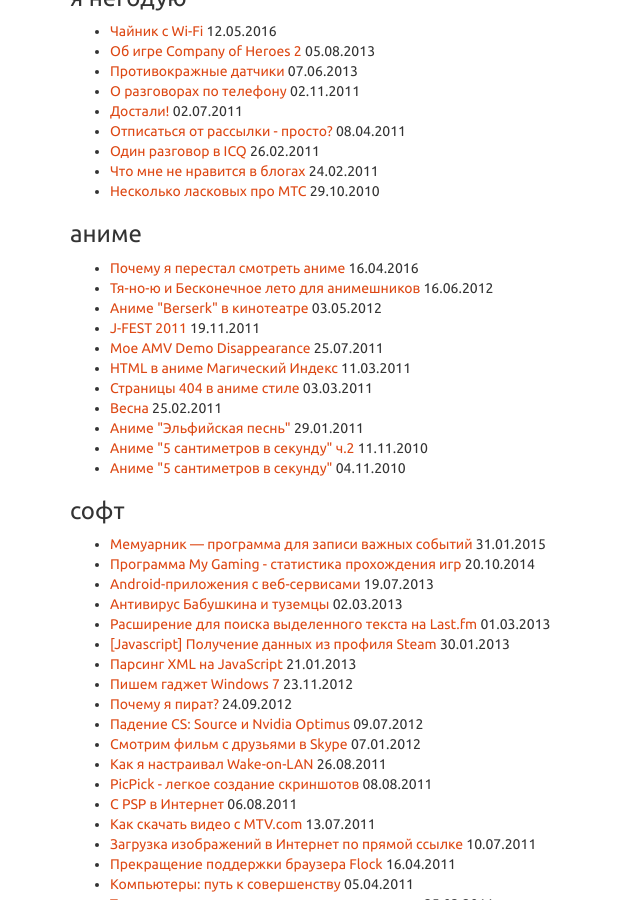
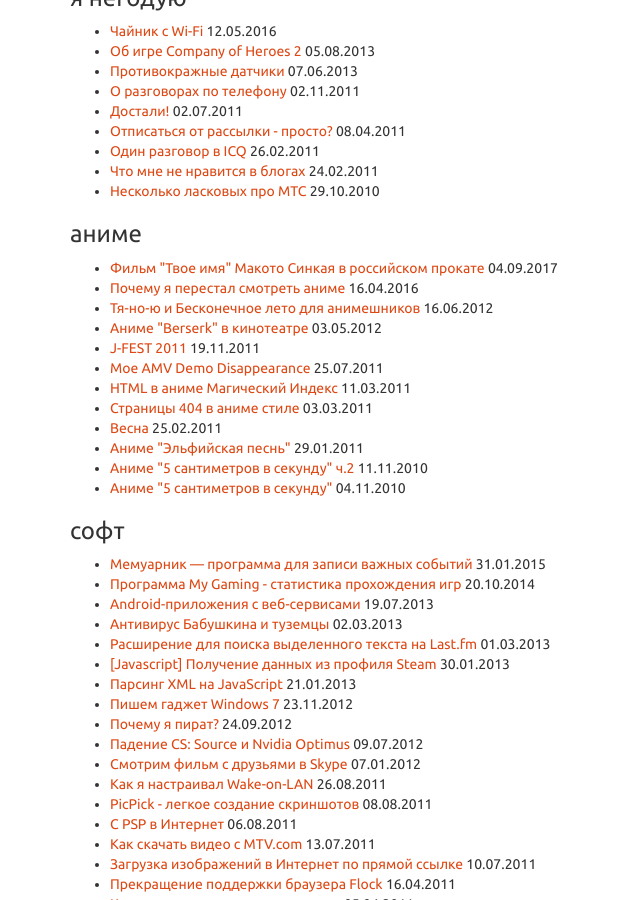
Before and after one commit to johnspade/static-blog, a Jekyll site: the page built from tags.html, in a window 1280 px wide and 900 px high, scrolled down 1680 px. Shown: the whole window, without its empty margins (0-640 px from the left). Built offline with Jekyll 4.4.1, drawn with Linux system fonts in a browser that asks for light colours; some of the changed lines change nothing that is shown.

Commit message:
Publish post № 192

```diff
--- a/_config.yml
+++ b/_config.yml
@@ -6,6 +6,7 @@ paginate: 4
 paginate_path: /pages/:num
 permalink: /posts/:title
 excerpt_separator: <a name="more"></a>
+future: true
 
 plugins:
   - jekyll-feed
--- /dev/null
+++ b/_posts/2017-09-04-192.html
@@ -0,0 +1,23 @@
+---
+layout: post
+title: |-
+  Фильм "Твое имя" Макото Синкая в российском прокате
+date: 2017-09-04 00:30:00
+description: |-
+  Об аниме Макото Синкая "Твое имя" (Kimi no na wa) в кинотеатрах России
+tags:
+  - аниме
+---
+
+<img src="http://i.imgur.com/9FYdGxI.jpg" class="img-responsive center-block" />
+<br />
+<p>
+	В детстве я говорил: "Когда у меня будет свой компьютер, на нем всегда будет аниме Макото Синкая "5 сантиметров в секунду" и игра Counter-Strike 1.6". Это были две вещи, которые я тогда любил больше всего (или нет). С тех пор прошло много лет, список любимых вещей сильно изменился, но я часто играю в Counter-Strike: Global Offensive, и недавно смотрел в кинотеатре фильм "Твое имя" Макото Синкая. Фильм собрал восторженные отзывы критиков и зрителей, был в прокате по всему миру и стал самым кассовым аниме в истории. Советую сходить посмотреть, потому что аниме на больших экранах России бывает нечасто, этот фильм превосходен, поэтому у вас есть отличный повод побывать на нем в кинотеатре. Тем более что больше аниме в кинотеатрах мы не увидим, ибо прокатное удостоверение для зарубежных фильмов теперь стоит 5 миллионов (спасибо минкульту).
+</p>
+<a name="more"></a>
+<p>
+	"Твое имя" собрал в себе все, за что мы любим Макото-сана – облака, любовь на расстоянии, поезда и душераздирающие эмоции. При этом фильм будет понятен не только фанатам аниме и Синкая лично, он расчитан на широкую аудиторию. Режиссура отличная: повествование, раскрытие персонажей, сюжет – я был в восторге от всего. Это лучшая работа Макото Синкая, он выложился здесь на 110% минимум. Поражаюсь, как ему каждый раз удается поднимать собственную планку все выше. Претензии может вызывать избитая комедийная фабула про обмен телами, но она является лишь бодрой прелюдией для основных тем фильма. Если сравнивать "5 сантиметров в секунду" и "Твое имя", концовка последнего понравилась мне меньше, хотя это дело вкуса. Думаю, многим такое окончание истории пришлось по нраву.
+</p>
+<p>
+	Рад, что не стал смотреть BD-рип и дождался проката фильма в России. Конечно, я буду его пересматривать, но впервые видеть эти облака на большом экране – просто восхитительно. И вам советую, лучше Макото-сана не рисует никто, а трогательная история может запомниться надолго.
+</p>
```
